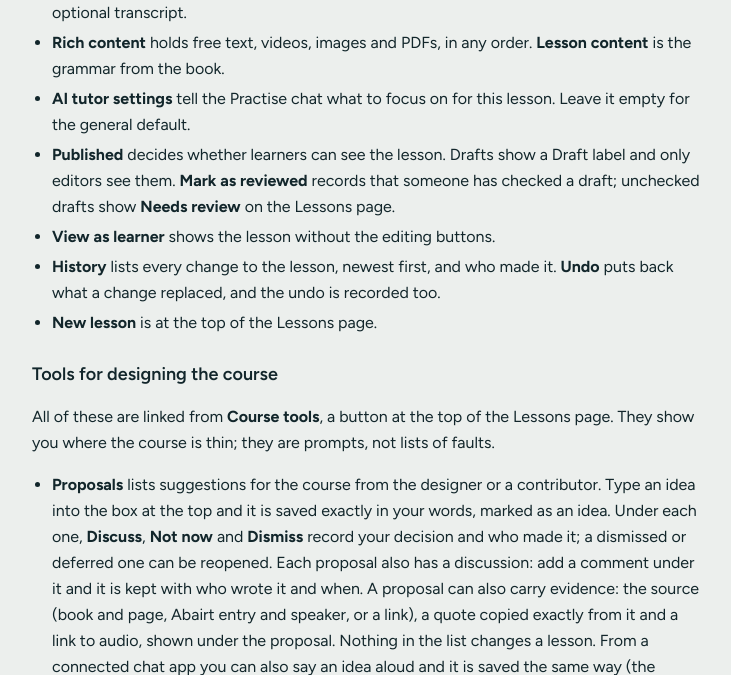
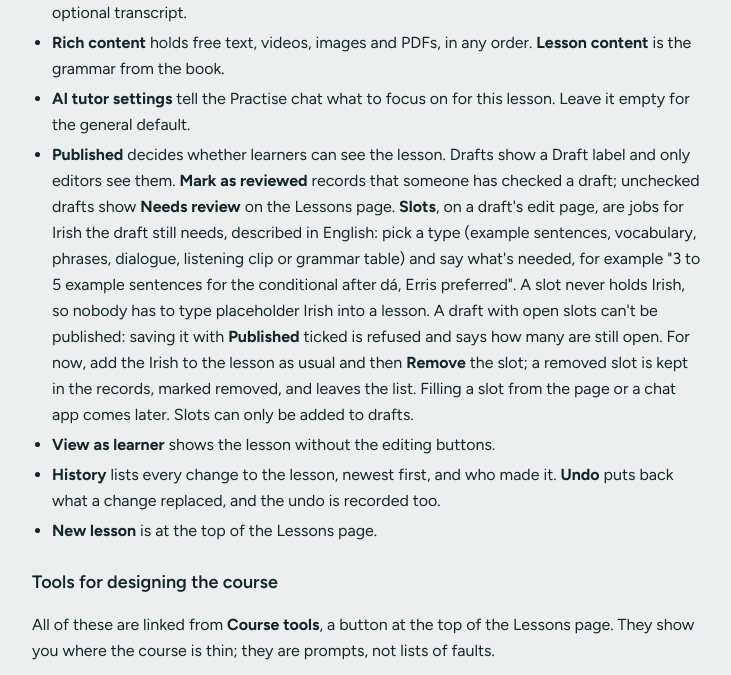
Before and after one commit to seocahill/mayo_irish_app, a Rails app: a page that uses app/views/guides/_editors.en.html.erb in a window 1280 px wide. Shown: the part 5033-5708 px from the top of the page, without its empty margins (272-1003 px from the left). Run offline with Rails 7, Linux system fonts and the light colour scheme; the visitor is signed in with stand-in values (Sample User, id 1); parts of the project's set-up code (start-up, migrations or seed data) failed here and were passed over; some libraries are stand-ins or nearby versions.

Commit message:
Course design: slots on draft lessons, which block publishing until filled or removed (#271)
* Course design: slots on draft lessons, which block publishing until filled or removed (#270)

Co-Authored-By: Claude Opus 5.5 <noreply@anthropic.com>
Claude-Session: https://claude.ai/code/session_017wWQS9DfTdWFfQmw17U5dr

* Review fixes for slots: keep the add form after a refused publish, say when a slot was already removed (#270)

Co-Authored-By: Claude Opus 5.5 <noreply@anthropic.com>
Claude-Session: https://claude.ai/code/session_017wWQS9DfTdWFfQmw17U5dr

---------

Co-authored-by: Claude <noreply@anthropic.com>

```diff
--- a/app/views/guides/_editors.en.html.erb
+++ b/app/views/guides/_editors.en.html.erb
@@ -40,6 +40,7 @@
     <li>
       <strong>Published</strong> decides whether learners can see the lesson. Drafts show a Draft label and only editors see them.
       <strong>Mark as reviewed</strong> records that someone has checked a draft; unchecked drafts show <strong>Needs review</strong> on the Lessons page.
+      <strong>Slots</strong>, on a draft's edit page, are jobs for Irish the draft still needs, described in English: pick a type (example sentences, vocabulary, phrases, dialogue, listening clip or grammar table) and say what's needed, for example "3 to 5 example sentences for the conditional after dá, Erris preferred". A slot never holds Irish, so nobody has to type placeholder Irish into a lesson. A draft with open slots can't be published: saving it with <strong>Published</strong> ticked is refused and says how many are still open. For now, add the Irish to the lesson as usual and then <strong>Remove</strong> the slot; a removed slot is kept in the records, marked removed, and leaves the list. Filling a slot from the page or a chat app comes later. Slots can only be added to drafts.
     </li>
     <li><strong>View as learner</strong> shows the lesson without the editing buttons.</li>
     <li>
--- a/app/views/lessons/edit.html.erb
+++ b/app/views/lessons/edit.html.erb
@@ -36,6 +36,8 @@
     <% end %>
   </div>
 </div>
+
+<%= render "lessons/slots", lesson: @lesson if !@lesson.published_in_database || @lesson.lesson_slots.open.exists? %>
 
 <%= render "lessons/dialect_hits", lesson: @lesson %>
 
--- a/config/i18n-tasks.yml
+++ b/config/i18n-tasks.yml
@@ -31,6 +31,7 @@ ignore_unused:
   - lessons.genders.*
   - lessons.index.sections.*
   - lesson_blocks.types.*
+  - lesson_slots.types.*
   - onboardings.regions.*
   - onboardings.doors.*
   - course_proposals.index.kinds.*
--- a/config/locales/en.yml
+++ b/config/locales/en.yml
@@ -241,6 +241,10 @@ en:
       you_typed: you typed
   errors:
     messages:
+      open_slots:
+        one: can't be ticked while 1 slot is open. Fill or remove it first.
+        other: can't be ticked while %{count} slots are open. Fill or remove them
+          first.
       unsupported_embed: isn't an Abairt page. Use an https://abairt.com link.
       unsupported_video: isn't a supported video. Use a YouTube or Vimeo link, an
         embed code, or an https link to an .mp4 or .webm file.
@@ -604,6 +608,20 @@ en:
     flash:
       cleared: Review cleared.
       reviewed: Marked as reviewed.
+  lesson_slots:
+    create:
+      added: Slot added.
+      published: Slots are only for draft lessons. Untick Published first.
+    destroy:
+      already_removed: That slot was already removed.
+      removed: Slot removed.
+    types:
+      dialogue: Dialogue
+      example_sentences: Example sentences
+      grammar_table: Grammar table
+      listening_clip: Listening clip
+      phrases: Phrases
+      vocabulary: Vocabulary
   lessons:
     edit:
       add_block: Add a new block
@@ -757,6 +775,24 @@ en:
       view_as_learner: View as learner
       vocabulary: Vocabulary
       vocabulary_notes: Vocabulary notes
+    slots:
+      add: Add slot
+      added_by: Added by %{name} on %{date}
+      open:
+        one: 1 slot open. This lesson can't be published until it is filled or removed.
+        other: "%{count} slots open. This lesson can't be published until each is
+          filled or removed."
+      remove: Remove
+      remove_confirm: Remove this slot? It is kept, marked removed.
+      someone: someone
+      spec: What's needed, in English
+      spec_placeholder: e.g. 3 to 5 example sentences for the conditional after dá,
+        Erris preferred
+      summary: Irish this draft still needs, described in English. A slot never holds
+        Irish, so no placeholder Irish goes into the lesson. Filling slots comes later;
+        for now add the Irish as usual and remove the slot.
+      title: Slots
+      type: Type
     types:
       curriculum: Core course
       dias_material: Field recordings
--- a/config/routes.rb
+++ b/config/routes.rb
@@ -74,6 +74,7 @@ Rails.application.routes.draw do
   resource :speech, only: :show
   resources :lessons, only: [:index, :new, :create, :show, :edit, :update] do
     resource :review, only: %i[create destroy], controller: "lesson_reviews"
+    resources :slots, only: %i[create destroy], controller: "lesson_slots", shallow: true
     resources :recording_suggestions, only: :index, controller: "lesson_recording_suggestions"
     resource :recording_approval, only: :create, controller: "lesson_recording_approvals"
     resources :listening_clips, only: :index, controller: "lesson_listening_clips"
```
Also changed, not shown: app/controllers/lesson_slots_controller.rb (added, +29 -0 lines), app/models/lesson.rb (+13 -0 lines), app/models/lesson_slot.rb (added, +28 -0 lines), app/views/lessons/_slots.html.erb (added, +45 -0 lines), db/migrate/20261123180000_create_lesson_slots.rb (added, +15 -0 lines), test/controllers/lesson_slots_controller_test.rb (added, +81 -0 lines), test/models/lesson_slot_test.rb (added, +59 -0 lines), app/assets/builds/tailwind.css, db/schema.rb, 4 other files.
